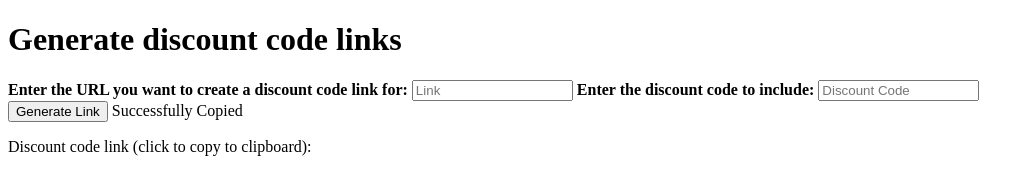
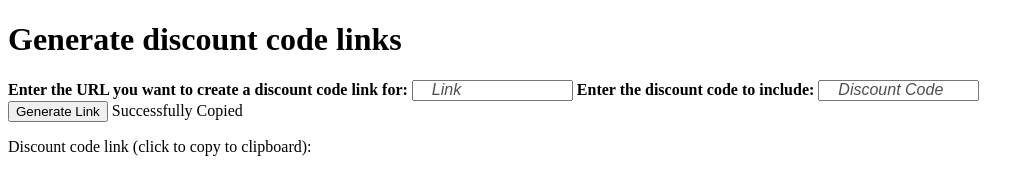
Before and after one commit to pattonwebz/discount-code-link-generator, a plain HTML site: page index.html in a window 1280 px wide. Shown: the whole page, without its empty margins (0-1034 px from the left). Drawn offline with Linux system fonts and the light colour scheme.

Commit message:
Fixes the color contrast of input placeholder text

```diff
--- a/index.html
+++ b/index.html
@@ -1 +1 @@
-<!DOCTYPE html><html lang="en"><head><meta charset="UTF-8"><title>Discount Link Generator</title><link rel="stylesheet" href="style.250fb6df.css"></head><body> <div id="container"> <h1>Generate discount code links</h1> <form> <label class="input"> <strong>Enter the URL you want to create a discount code link for:</strong> <input type="text" placeholder="Link" id="url" size="17"> </label> <label class="input"> <strong>Enter the discount code to include:</strong> <input type="text" placeholder="Discount Code" id="discount_code" size="17"> </label> </form> <div id="output"> <button id="generate" type="button">Generate Link</button> <span id="notification">Successfully Copied</span> <p>Discount code link (click to copy to clipboard): </p> <p id="generated_link"></p> </div> </div> <script src="src.81ffd6a3.js"></script> </body></html>
+<!DOCTYPE html><html lang="en"><head><meta charset="UTF-8"><title>Discount Link Generator</title><link rel="stylesheet" href="style.250fb6df.css"><style>input[type=text]::placeholder{color:#4F4F4F;font-size:1rem;padding-left:1rem;font-style:italic;}</style></head><body> <div id="container"> <h1>Generate discount code links</h1> <form> <label class="input"> <strong>Enter the URL you want to create a discount code link for:</strong> <input type="text" placeholder="Link" id="url" size="17"> </label> <label class="input"> <strong>Enter the discount code to include:</strong> <input type="text" placeholder="Discount Code" id="discount_code" size="17"> </label> </form> <div id="output"> <button id="generate" type="button">Generate Link</button> <span id="notification">Successfully Copied</span> <p>Discount code link (click to copy to clipboard): </p> <p id="generated_link"></p> </div> </div> <script src="src.81ffd6a3.js"></script> </body></html>
```
